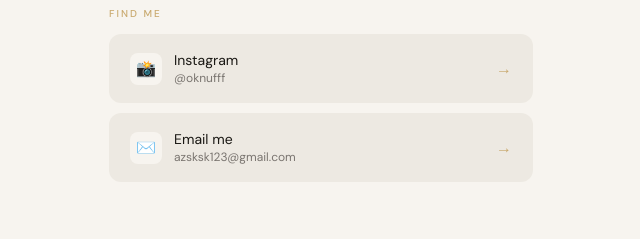
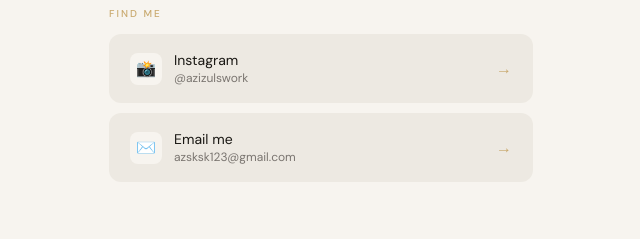
Before and after one commit to oknuff/impressthehuzz, a plain HTML site: page index.html in a window 1280 px wide. Shown: the part 2390-2629 px from the top of the page, 319-959 px from the left. Drawn offline with Linux system fonts and the light colour scheme.

Commit message:
Update index.html

```diff
--- a/index.html
+++ b/index.html
@@ -558,7 +558,7 @@
           <div class="link-icon">📸</div>
           <div>
             <div>Instagram</div>
-            <div class="link-handle">@oknufff</div>
+            <div class="link-handle">@azizulswork</div>
           </div>
         </div>
         <span class="arrow">→</span>
```
